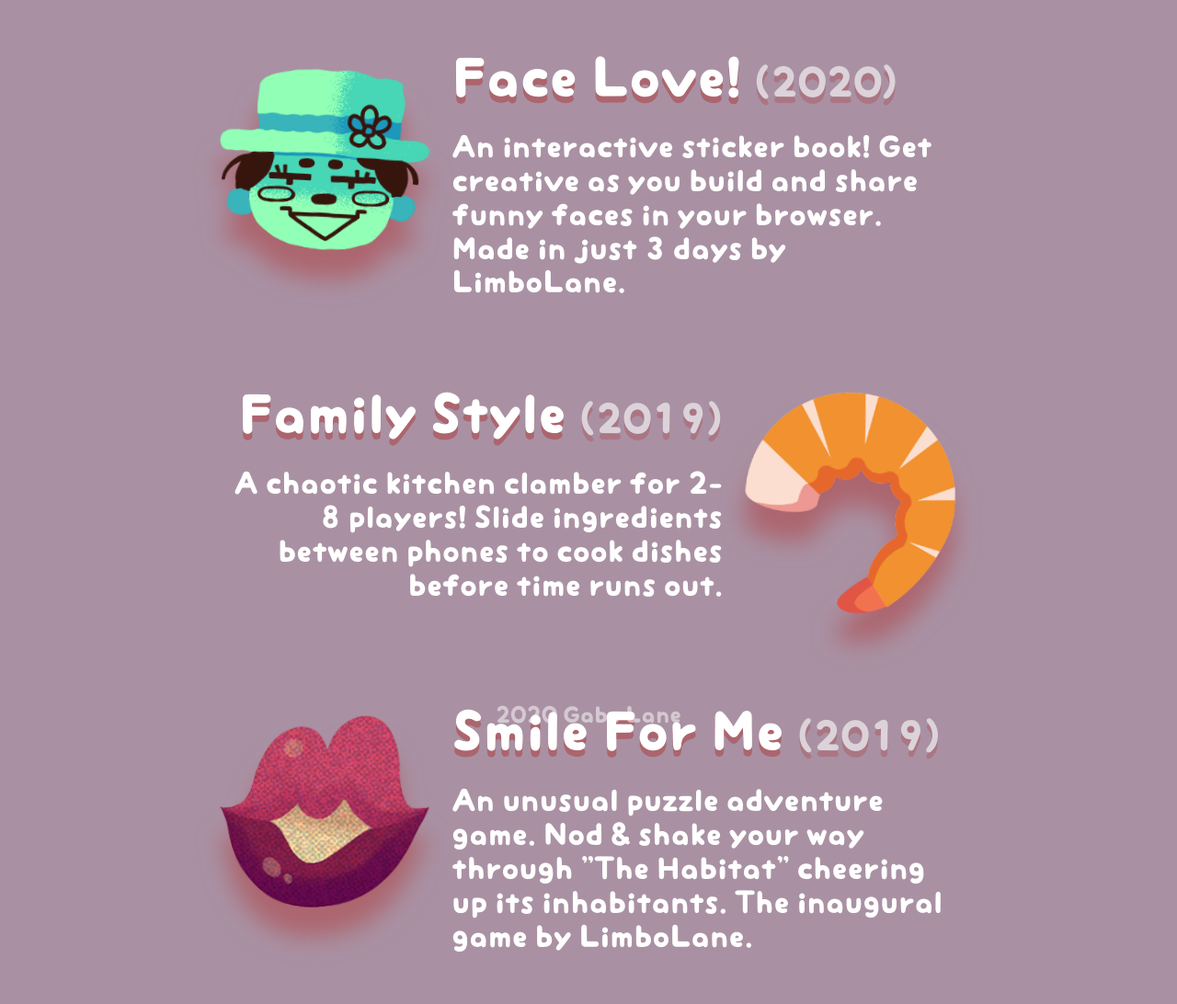
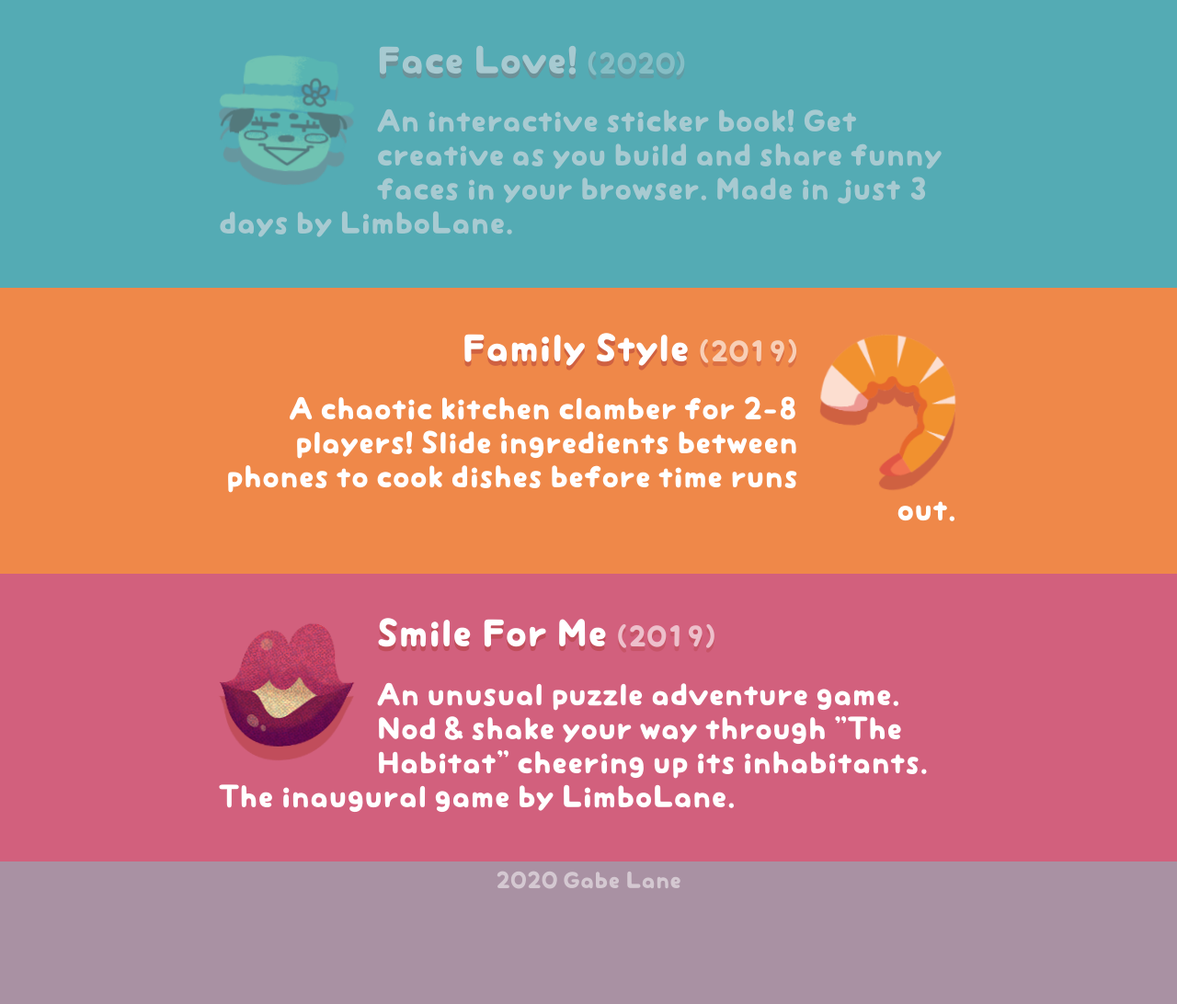
Before and after one commit to Jussumdev/DayLanedotGames, a plain HTML site: page games.html in a window 1280 px wide. Shown: the whole page at 92% size. After the commit the page ends 980 px from the top, so only its background shows below. Drawn offline with Linux system fonts and the light colour scheme.

Commit message:
Autobuild

```diff
--- a/games.html
+++ b/games.html
@@ -19,81 +19,83 @@
 <body>
 
   <div style="width:100%">
-    <div class = "row">
-      <div class = "columnSixth columnMobileRemove"></div>
-      <div class = "columnTwoThirds columnMobileStack">
 
     <!-- work boxes go in here -->
     <a href = https://gabelane.itch.io/facelove>
+      <div class = "row noPad" style = "background: #38b4ba;">
+        <div class = "columnSixth columnMobileRemove"></div>
+        <div class = "columnTwoThirds columnMobileStack">
           <div class = "workBoxL row">
             <div class = "workBoxImg js_rotate">
               <img src = "images/icons/facelove.png"></img>
             </div>
             <p class = "workBoxTitle">
-                <span class = "increaseFontSizeMobile">
               Face Love!
               <span class = "releaseDate">
                 (2020)
               </span>
-                </span>
             </p>
             <p class = "workBoxText">
-                <span class = "increaseFontSizeMobile">
               An interactive sticker book! Get creative as you build and share funny faces in your browser. Made in just 3 days by LimboLane.
-                </span>
             </p>
+          </div>
+        </div>
+        <div class = "columnSixth columnMobileRemove"></div>
       </div>
     </a>
 
     <a href = https://familystyle.info/>
+      <div class = "row noPad" style = "background: #ef8849;">
+        <div class = "columnSixth columnMobileRemove"></div>
+        <div class = "columnTwoThirds columnMobileStack">
           <div class = "workBoxR row">
             <div class = "workBoxImg js_rotate">
               <img src = "images/icons/familystyle.png"></img>
             </div>
             <p class = "workBoxTitle">
-                <span class = "increaseFontSizeMobile">
               Family Style
               <span class = "releaseDate">
                 (2019)
               </span>
-                </span>
             </p>
             <p class = "workBoxText">
-                <span class = "increaseFontSizeMobile">
               A chaotic kitchen clamber for 2-8 players! Slide ingredients between phones to cook dishes before time runs out.</span>
-                </span>
             </p>
+          </div>
+        </div>
+        <div class = "columnSixth columnMobileRemove"></div>
       </div>
     </a>
 
     <a href = smileforme.html>
+      <div class = "row noPad" style = "background: #d2607d;">
+        <div class = "columnSixth columnMobileRemove"></div>
+        <div class = "columnTwoThirds columnMobileStack">
           <div class = "workBoxL row">
             <div class = "workBoxImg js_rotate">
               <img src = "images/icons/smileforme.png"></img>
             </div>
             <p class = "workBoxTitle">
-                <span class = "increaseFontSizeMobile">
               Smile For Me
               <span class = "releaseDate">
                 (2019)
               </span>
-                </span>
             </p>
             <p class = "workBoxText">
-                <span class = "increaseFontSizeMobile">
               An unusual puzzle adventure game. Nod & shake your way through "The Habitat" cheering up its inhabitants. The inaugural game by LimboLane.</span>
-                </span>
             </p>
+          </div>
+        </div>
+        <div class = "columnSixth columnMobileRemove"></div>
       </div>
     </a>
     <!-- - - - - - - - - - - - -->
 
-      </div>
-      <div class = "columnSixth columnMobileRemove"></div>
+
     </div>
   </div>
 
-  <div class="fixedCopyright"><p></p></div>
+  <div class="absoluteCopyright" style="z-index: -5;"><p></p></div>
 </body>
 
 </html>
--- a/style/games.css
+++ b/style/games.css
@@ -1,6 +1,6 @@
 img {
-  -webkit-filter: drop-shadow(0px 2.5vw 1vw #af3a3a80);
-  filter: drop-shadow(0px 2.5vw 1vw #af3a3a80);
+  -webkit-filter: drop-shadow(0px 1.2vw 0vw #af3a3a80);
+  filter: drop-shadow(0px 1.2vw 0vw #af3a3a80);
 }
 
 /* p {
@@ -10,6 +10,10 @@ img {
 
 body{
   background: #a991a3;
+}
+
+.noPad{
+  padding: 0px;
 }
 
 .workBoxR, .workBoxL{
@@ -33,7 +37,7 @@ body{
 }
 
 .workBoxImg {
-  width: 28%;
+  width: 18%; /*28%*/
   padding: 1%;
 }
 .workBoxImg img {
@@ -41,7 +45,7 @@ body{
 }
 
 .workBoxTitle{
-  font-size: 4.5vw;
+  font-size: 5vh;
   /* font-style: italic; */
   white-space: normal;
   text-shadow: 0px 0.12em 0vh #af3a3a80;
@@ -49,7 +53,7 @@ body{
 
 .workBoxText {
   padding: 3% 1% 1% 1%;
-  font-size: 2.5vw;
+  font-size: 4vh;
   text-shadow: 0px 0px 0px #00000000;
   /* text-shadow: 0px 0.12em 0vh #af3a3a80; */
 }
@@ -70,5 +74,20 @@ a:hover {
 }
 
 a:hover div {
-  opacity: 0.45;
+  opacity: 0.75;
 }
+
+@media all and (max-width: 50em) {
+  .workBoxImg {
+    width: 29%;
+  }
+
+  .workBoxTitle {
+    font-size: 8vw;
+  }
+
+  .workBoxText {
+    font-size: 6vw;
+  }
+
+}
--- a/style/responsiveColumns.css
+++ b/style/responsiveColumns.css
@@ -152,10 +152,6 @@
   /*pass*/
 }
 
-.increaseFontSizeMobile {
-  /*pass*/
-}
-
 .doubleFontSizeMobile {
   /*pass*/
 }
@@ -219,10 +215,6 @@
       display: none;
     }
 
-    .increaseFontSizeMobile {
-      font-size: 1.75em;
-    }
-
     .doubleFontSizeMobile {
       font-size: 2em;
     }
```
Also changed, not shown: images/trackies/habit/PupilLeft.svg, 2 other files. Lines whose indentation alone changed are shown as unchanged.
